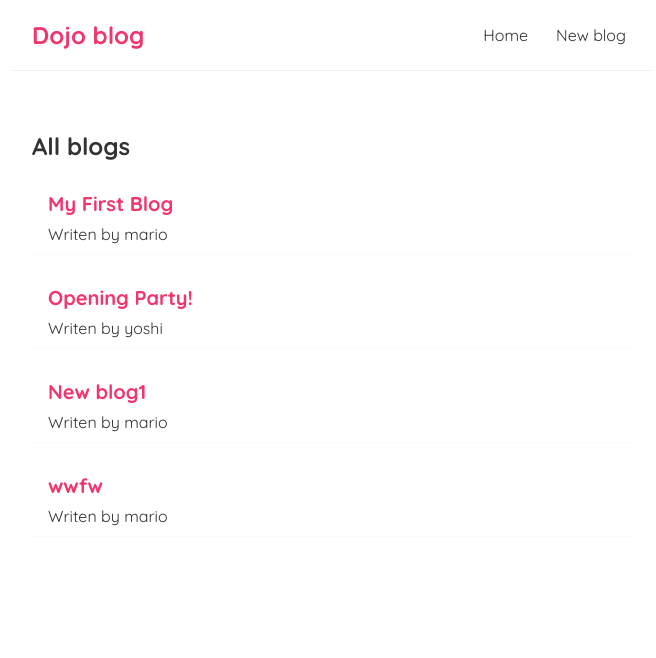
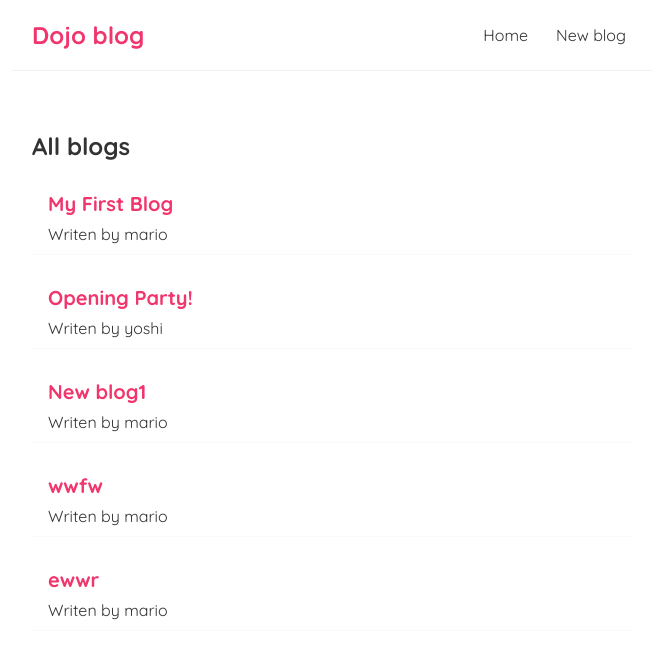
Before and after one commit to sinigers/React, a React (Create React App) app in the folder React-Study/dojo-blog/: page / in a window 1280 px wide. Shown: the top 658 px of the page, without its empty margins (308-964 px from the left). Built offline with nearby package versions, Linux system fonts and the light colour scheme; data requests are answered from the project's data file.

Commit message:
Programmatic Redirects

```diff
--- a/React-Study/dojo-blog/data/db.json
+++ b/React-Study/dojo-blog/data/db.json
@@ -23,6 +23,12 @@
       "body": "ww",
       "author": "mario",
       "id": 4
+    },
+    {
+      "title": "ewwr",
+      "body": "werwrewr",
+      "author": "mario",
+      "id": 5
     }
   ]
 }
--- a/React-Study/dojo-blog/src/Create.js
+++ b/React-Study/dojo-blog/src/Create.js
@@ -1,10 +1,12 @@
 import { useState } from "react";
+import { useHistory } from "react-router-dom";
 
 const Create = () => {
   const [title, setTitle] = useState("");
   const [body, setBody] = useState("");
   const [author, setAuthor] = useState("mario");
   const [isPending, setIsPending] = useState(false);
+  const history=useHistory();
 
   const handleSubmit = (e) => {
     e.preventDefault(); //predotvratiava refresh pri nariskane na butona
@@ -19,6 +21,8 @@ const Create = () => {
     }).then(() => {
       console.log("new blog added");
       setIsPending(false);
+      // history.go(-1);
+      history.push("/"); //sled addin go to home page
     });
   };
   return (
```
